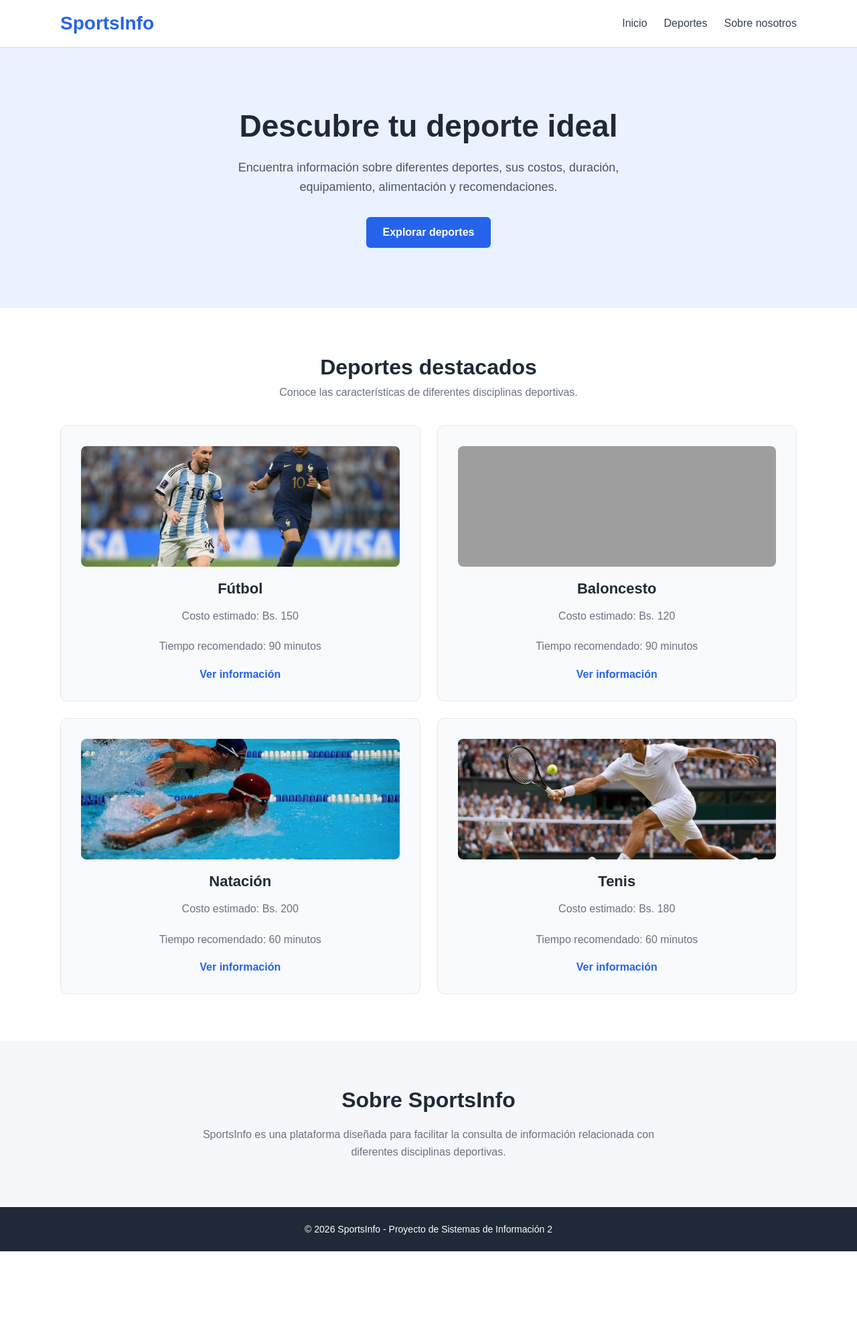
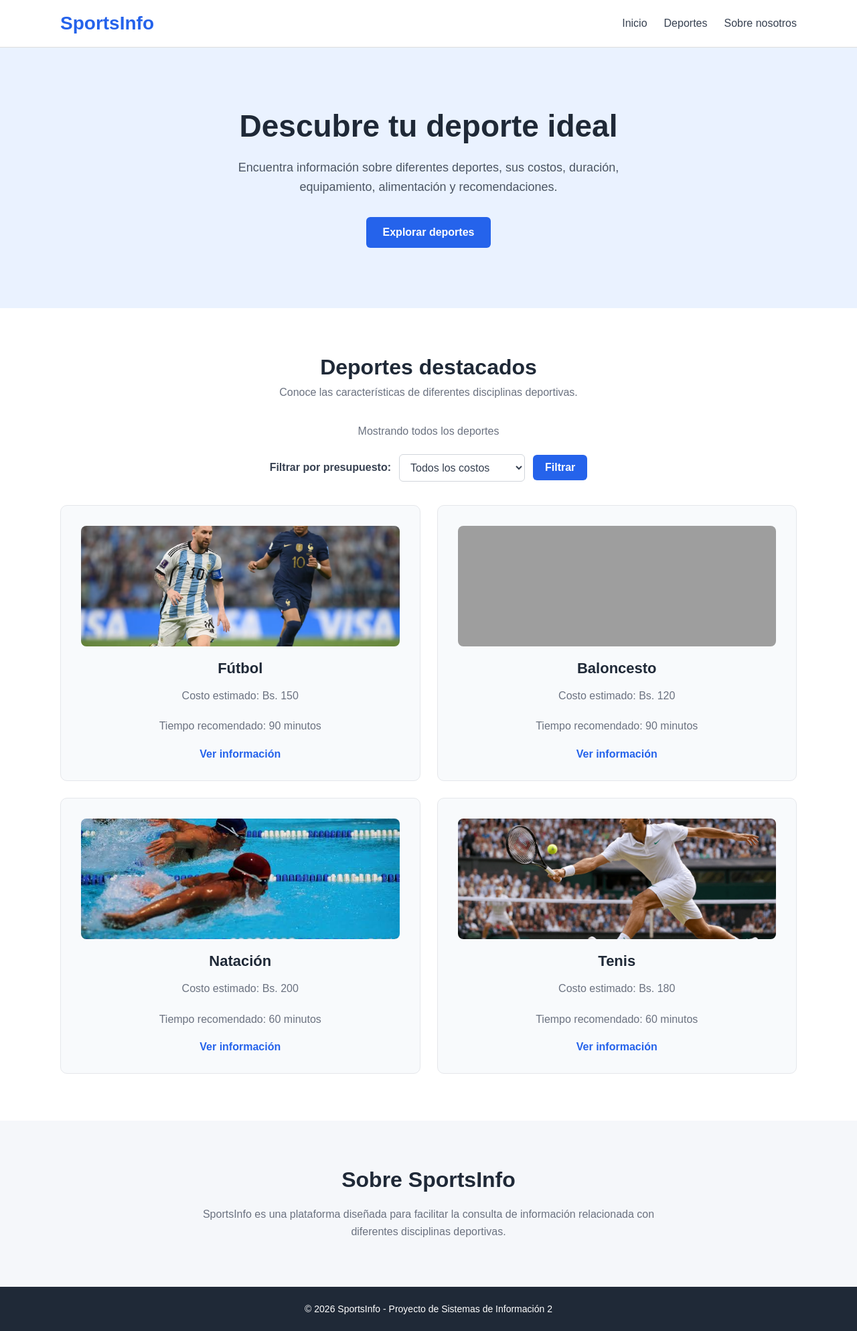
Before and after one commit to thexangel20/plataforma-deportiva, a Flask app: page / in a window 1280 px wide. Shown: the whole page at 67% size. Before the commit the page ends 1868 px from the top, so only its background shows below. Run offline with Flask 3, Linux system fonts and the light colour scheme; grey boxes are pictures that could not be loaded.

Commit message:
US3 terminada y agregada

```diff
--- a/app/routes.py
+++ b/app/routes.py
@@ -1,4 +1,4 @@
-from flask import render_template
+from flask import render_template, request
 import unicodedata
 from app import app
 
@@ -19,6 +19,9 @@ deportes = [
         "nombre": "Fútbol",
         "imagen": "futbol.png",
         "costo": "Bs. 150",
+        "nivel_costo": "Bajo",
+        "inversion_inicial": "Bs. 150 - Bs. 450",
+        "costo_recurrente": "Bs. 5 - Bs. 15 por persona/partido",
         "tiempo": "90 minutos",
         "dieta": "Se recomienda mantener una alimentación equilibrada que incluya carbohidratos, proteínas, frutas y verduras, además de una hidratación adecuada.",
         "recomendaciones": [
@@ -32,6 +35,9 @@ deportes = [
         "nombre": "Baloncesto",
         "imagen": "baloncesto.png",
         "costo": "Bs. 120",
+        "nivel_costo": "Medio",
+        "inversion_inicial": "Bs. 300 - Bs. 800",
+        "costo_recurrente": "Costos recurrentes moderados",
         "tiempo": "90 minutos",
         "dieta": "Se recomienda una alimentación equilibrada con suficiente energía, proteínas, frutas y verduras, acompañada de una buena hidratación.",
         "recomendaciones": [
@@ -45,6 +51,9 @@ deportes = [
         "nombre": "Natación",
         "imagen": "natacion.png",
         "costo": "Bs. 200",
+        "nivel_costo": "Medio",
+        "inversion_inicial": "Bs. 200 - Bs. 500",
+        "costo_recurrente": "Bs. 150 - Bs. 400 mensuales",
         "tiempo": "60 minutos",
         "dieta": "Se recomienda una alimentación equilibrada que aporte energía y proteínas, junto con una hidratación adecuada antes y después de la práctica.",
         "recomendaciones": [
@@ -58,6 +67,9 @@ deportes = [
         "nombre": "Tenis",
         "imagen": "tenis.png",
         "costo": "Bs. 180",
+        "nivel_costo": "Alto",
+        "inversion_inicial": "Bs. 600 - Bs. 1.800+",
+        "costo_recurrente": "Bs. 40 - Bs. 100 por hora de cancha",
         "tiempo": "60 minutos",
         "dieta": "Se recomienda una alimentación equilibrada que incluya fuentes de energía, proteínas, frutas y verduras, además de una hidratación adecuada.",
         "recomendaciones": [
@@ -71,7 +83,24 @@ deportes = [
 
 @app.route("/")
 def inicio():
-    return render_template("index.html", deportes=deportes)
+
+    nivel_costo = request.args.get("nivel_costo", "todos")
+
+    deportes_filtrados = deportes
+
+    if nivel_costo != "todos":
+
+        deportes_filtrados = [
+            deporte
+            for deporte in deportes
+            if deporte["nivel_costo"] == nivel_costo
+        ]
+
+    return render_template(
+        "index.html",
+        deportes=deportes_filtrados,
+        nivel_costo=nivel_costo
+    )
 
 @app.route("/us2/deporte/<nombre>")
 def detalle_us2(nombre):
--- a/app/static/css/style.css
+++ b/app/static/css/style.css
@@ -389,3 +389,156 @@ DETALLE DEL DEPORTE - US2
     }
 
 }
+
+/* ========================================
+FILTRO DE COSTO - US3
+======================================== */
+
+.filtro-costo {
+    display: flex;
+    justify-content: center;
+    align-items: center;
+    gap: 12px;
+    margin-bottom: 35px;
+}
+
+.filtro-costo label {
+    font-weight: bold;
+    color: #374151;
+}
+
+.filtro-costo select {
+    padding: 10px 35px 10px 12px;
+    border: 1px solid #d1d5db;
+    border-radius: 6px;
+    background-color: white;
+    color: #374151;
+    font-size: 16px;
+    cursor: pointer;
+}
+
+.filtro-costo select:focus {
+    outline: 2px solid #2563eb;
+    outline-offset: 2px;
+}
+
+
+@media (max-width: 700px) {
+
+    .filtro-costo {
+        flex-direction: column;
+        align-items: stretch;
+        margin-right: 10px;
+        margin-left: 10px;
+    }
+
+    .filtro-costo label {
+        text-align: center;
+    }
+
+    .filtro-costo select {
+        width: 100%;
+    }
+
+}
+
+/* ========================================
+FILTRO DE COSTO - US3
+======================================== */
+
+.filtro-costo {
+    display: flex;
+    justify-content: center;
+    align-items: center;
+    gap: 12px;
+    margin-bottom: 35px;
+}
+
+.filtro-costo label {
+    font-weight: bold;
+    color: #374151;
+}
+
+.filtro-costo select {
+    padding: 10px 35px 10px 12px;
+    border: 1px solid #d1d5db;
+    border-radius: 6px;
+    background-color: white;
+    color: #374151;
+    font-size: 16px;
+    cursor: pointer;
+}
+
+.filtro-costo select:focus {
+    outline: 2px solid #2563eb;
+    outline-offset: 2px;
+}
+
+.filtro-costo button {
+    padding: 10px 18px;
+    border: none;
+    border-radius: 6px;
+    background-color: #2563eb;
+    color: white;
+    font-size: 16px;
+    font-weight: bold;
+    cursor: pointer;
+}
+
+.filtro-costo button:hover {
+    background-color: #1d4ed8;
+}
+
+.filtro-costo button:active {
+    transform: translateY(1px);
+}
+
+@media (max-width: 700px) {
+
+    .filtro-costo {
+        flex-direction: column;
+        align-items: stretch;
+        margin-right: 10px;
+        margin-left: 10px;
+    }
+
+    .filtro-costo label {
+        text-align: center;
+    }
+
+    .filtro-costo select,
+    .filtro-costo button {
+        width: 100%;
+    }
+}
+.resultado-filtro {
+    margin: 0 0 25px 0;
+    text-align: center;
+    color: #6b7280;
+    font-size: 16px;
+}
+
+.resultado-filtro strong {
+    color: #2563eb;
+}
+
+.sin-resultados {
+    grid-column: 1 / -1;
+    padding: 40px 20px;
+    text-align: center;
+    background-color: white;
+    border: 1px solid #e5e7eb;
+    border-radius: 10px;
+}
+
+.sin-resultados h3 {
+    margin: 0 0 10px 0;
+    color: #374151;
+    font-size: 22px;
+}
+
+.sin-resultados p {
+    margin: 0;
+    color: #6b7280;
+    line-height: 1.6;
+}
--- a/app/templates/index.html
+++ b/app/templates/index.html
@@ -51,8 +51,47 @@
             Conoce las características de diferentes disciplinas deportivas.
           </p>
 
+          {% if nivel_costo == "todos" %}
+          <p class="resultado-filtro">Mostrando todos los deportes</p>
+          {% else %}
+          <p class="resultado-filtro">
+            Mostrando deportes de presupuesto:
+            <strong>{{ nivel_costo }}</strong>
+          </p>
+          {% endif %}
+
+          <form
+            class="filtro-costo"
+            method="GET"
+            action="{{ url_for('inicio') }}"
+          >
+            <label for="nivel-costo"> Filtrar por presupuesto: </label>
+
+            <select id="nivel-costo" name="nivel_costo">
+              {% if nivel_costo == "todos" %}
+              <option value="todos" selected>Todos los costos</option>
+              {% else %}
+              <option value="todos">Todos los costos</option>
+              {% endif %} {% if nivel_costo == "Bajo" %}
+              <option value="Bajo" selected>Bajo</option>
+              {% else %}
+              <option value="Bajo">Bajo</option>
+              {% endif %} {% if nivel_costo == "Medio" %}
+              <option value="Medio" selected>Medio</option>
+              {% else %}
+              <option value="Medio">Medio</option>
+              {% endif %} {% if nivel_costo == "Alto" %}
+              <option value="Alto" selected>Alto</option>
+              {% else %}
+              <option value="Alto">Alto</option>
+              {% endif %}
+            </select>
+
+            <button type="submit">Filtrar</button>
+          </form>
+
           <div class="tarjetas-deportes">
-            {% for deporte in deportes %}
+            {% if deportes %} {% for deporte in deportes %}
 
             <article class="tarjeta-deporte">
               <div class="imagen-deporte">
@@ -61,6 +100,7 @@
                   alt="{{ deporte['nombre'] }}"
                 />
               </div>
+
               <h3>{{ deporte["nombre"] }}</h3>
 
               <p>Costo estimado: {{ deporte["costo"] }}</p>
@@ -75,7 +115,18 @@
               </a>
             </article>
 
-            {% endfor %}
+            {% endfor %} {% else %}
+
+            <div class="sin-resultados">
+              <h3>No se encontraron deportes</h3>
+
+              <p>
+                No hay deportes disponibles para el nivel de presupuesto
+                seleccionado.
+              </p>
+            </div>
+
+            {% endif %}
           </div>
         </div>
       </section>
```
